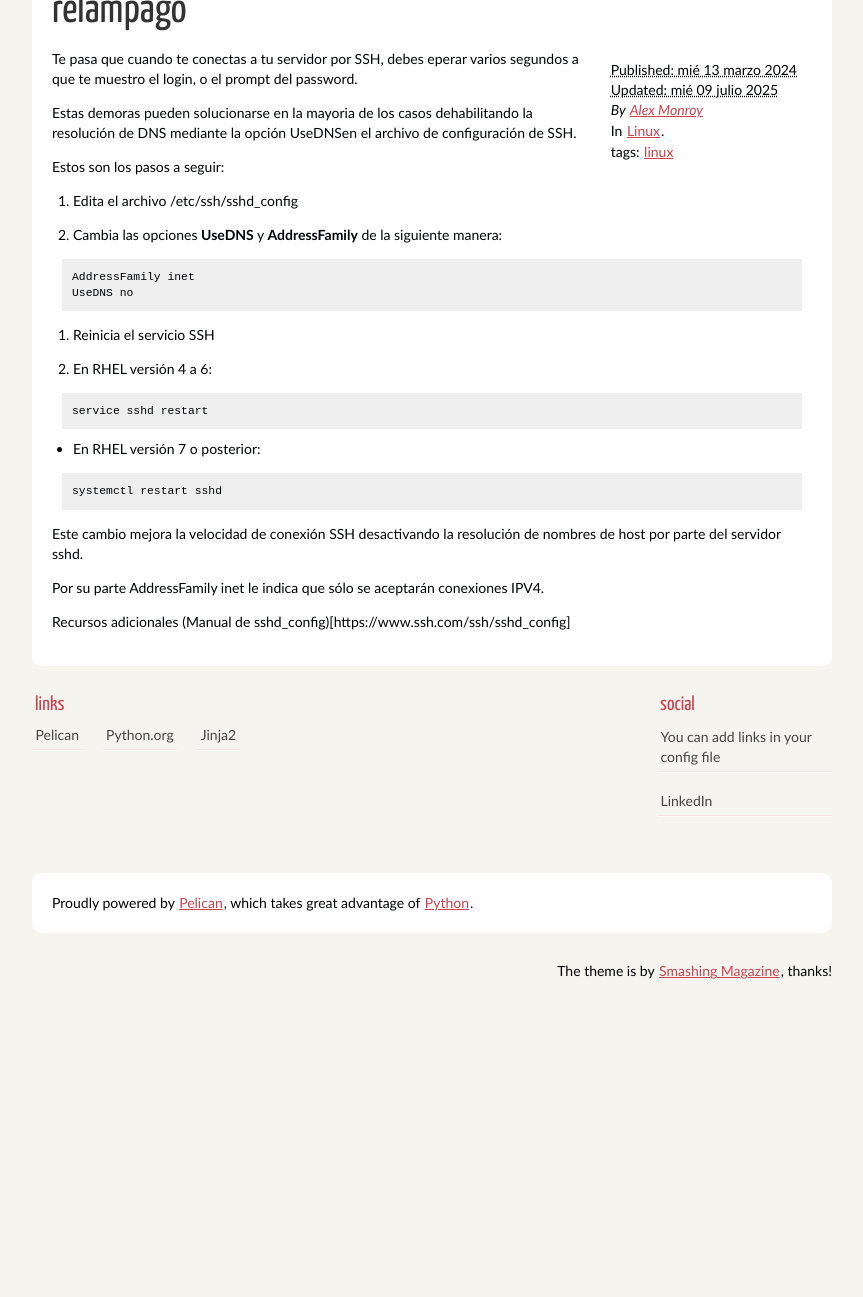
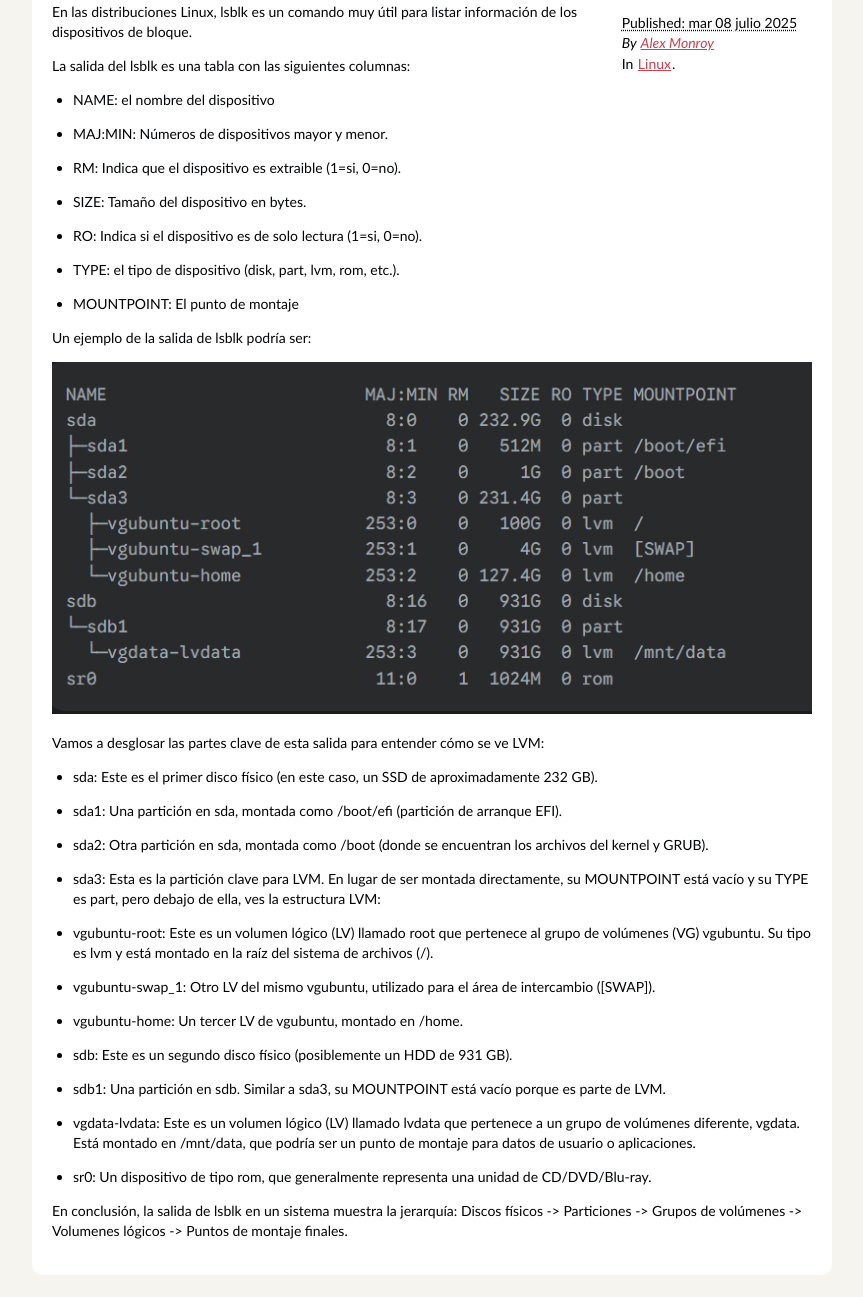
Before and after one commit to xmonroya/xmonroy.github.io, a plain HTML site: page category/linux.html in a window 1280 px wide. Shown: the part 226-1523 px from the top of the page, without its empty margins (208-1071 px from the left). Before the commit the page ends 1249 px from the top, so only its background shows below. Drawn offline with Linux system fonts and the light colour scheme; a web font is replaced by a local one.

Commit message:
Update documentation

```diff
--- a/category/linux.html
+++ b/category/linux.html
@@ -12,7 +12,6 @@
                 <header id="banner" class="body">
                         <h1><a href="https://xmonroya.github.io/">sferoblog</a></h1>
                         <nav><ul>
-                                                <li><a href="https://xmonroya.github.io/category/comandos-linux.html">Comandos Linux</a></li>
                                                 <li class="active"><a href="https://xmonroya.github.io/category/linux.html">Linux</a></li>
                                                 <li><a href="https://xmonroya.github.io/category/lvm.html">LVM</a></li>
                         </ul></nav>
@@ -20,7 +19,80 @@
 
                 <aside id="featured" class="body">
                     <article>
-                        <h1 class="entry-title"><a href="https://xmonroya.github.io/login-en-ssh-sin-retardo-descubre-el-secreto-para-accesos-relampago.html">Login en SSH sin retardo: Descubre el secreto para accesos relámpago</a></h1>
+                        <h1 class="entry-title"><a href="https://xmonroya.github.io/comando-lsblk.html">Comando lsblk</a></h1>
+<footer class="post-info">
+        <abbr class="published" title="2025-07-08T10:00:00-04:00">
+                Published: mar 08 julio 2025
+        </abbr>
+
+                <address class="vcard author">
+                        By                                 <a class="url fn" href="https://xmonroya.github.io/author/alex-monroy.html">Alex Monroy</a>
+                </address>
+        <p>In <a href="https://xmonroya.github.io/category/linux.html">Linux</a>.</p>
+
+</footer><!-- /.post-info --><p>En las distribuciones Linux, lsblk es un comando muy útil para listar información de los dispositivos de bloque. </p>
+<p>La salida del lsblk es una tabla con las siguientes columnas:</p>
+<ul>
+<li>NAME: el nombre del dispositivo</li>
+<li>MAJ:MIN: Números de dispositivos mayor y menor.</li>
+<li>RM: Indica que el dispositivo es extraible (1=si, 0=no).</li>
+<li>SIZE: Tamaño del dispositivo en bytes.</li>
+<li>RO: Indica si el dispositivo es de solo lectura (1=si, 0=no).</li>
+<li>TYPE: el tipo de dispositivo (disk, part, lvm, rom, etc.).</li>
+<li>MOUNTPOINT: El punto de montaje </li>
+</ul>
+<p>Un ejemplo de la salida de lsblk podría ser:</p>
+<p><img alt="Ejemplo lsblk" src="/images/lsblk_ejemplo.png"></p>
+<p>Vamos a desglosar las partes clave de esta salida para entender cómo se ve LVM:</p>
+<ul>
+<li>
+<p>sda: Este es el primer disco físico (en este caso, un SSD de aproximadamente 232 GB).</p>
+</li>
+<li>
+<p>sda1: Una partición en sda, montada como /boot/efi (partición de arranque EFI).</p>
+</li>
+<li>
+<p>sda2: Otra partición en sda, montada como /boot (donde se encuentran los archivos del kernel y GRUB).</p>
+</li>
+<li>
+<p>sda3: Esta es la partición clave para LVM. En lugar de ser montada directamente, su MOUNTPOINT está vacío y su TYPE es part, pero debajo de ella, ves la estructura LVM:</p>
+</li>
+<li>
+<p>vgubuntu-root: Este es un volumen lógico (LV) llamado root que pertenece al grupo de volúmenes (VG) vgubuntu. Su tipo es lvm y está montado en la raíz del sistema de archivos (/).</p>
+</li>
+<li>
+<p>vgubuntu-swap_1: Otro LV del mismo vgubuntu, utilizado para el área de intercambio ([SWAP]).</p>
+</li>
+<li>
+<p>vgubuntu-home: Un tercer LV de vgubuntu, montado en /home.</p>
+</li>
+<li>
+<p>sdb: Este es un segundo disco físico (posiblemente un HDD de 931 GB).</p>
+</li>
+<li>
+<p>sdb1: Una partición en sdb. Similar a sda3, su MOUNTPOINT está vacío porque es parte de LVM.</p>
+</li>
+<li>
+<p>vgdata-lvdata: Este es un volumen lógico (LV) llamado lvdata que pertenece a un grupo de volúmenes diferente, vgdata. Está montado en /mnt/data, que podría ser un punto de montaje para datos de usuario o aplicaciones.</p>
+</li>
+<li>
+<p>sr0: Un dispositivo de tipo rom, que generalmente representa una unidad de CD/DVD/Blu-ray.</p>
+</li>
+</ul>
+<p>En conclusión, la salida de lsblk en un sistema muestra la jerarquía: Discos físicos -&gt; Particiones -&gt; Grupos de volúmenes -&gt; Volumenes lógicos -&gt; Puntos de montaje finales.</p>                    </article>
+                </aside><!-- /#featured -->
+                    <section id="content" class="body">
+                        <h1>Other articles</h1>
+                        <hr />
+                        <ol id="posts-list" class="hfeed">
+
+                <li><article class="hentry">
+                    <header>
+                        <h1><a href="https://xmonroya.github.io/login-en-ssh-sin-retardo-descubre-el-secreto-para-accesos-relampago.html" rel="bookmark"
+                               title="Permalink to Login en SSH sin retardo: Descubre el secreto para accesos relámpago">Login en SSH sin retardo: Descubre el secreto para accesos relámpago</a></h1>
+                    </header>
+
+                    <div class="entry-content">
 <footer class="post-info">
         <abbr class="published" title="2024-03-13T10:00:00-03:00">
                 Published: mié 13 marzo 2024
@@ -35,39 +107,12 @@
                 </address>
         <p>In <a href="https://xmonroya.github.io/category/linux.html">Linux</a>.</p>
 <p>tags: <a href="https://xmonroya.github.io/tag/linux.html">linux</a> </p>
-</footer><!-- /.post-info --><p>Te pasa que cuando te conectas a tu servidor por SSH, debes eperar varios segundos a que te muestro el login, o el prompt del password.</p>
-<p>Estas demoras pueden solucionarse en la mayoria de los casos dehabilitando la resolución de DNS mediante la opción UseDNSen el archivo de configuración de SSH.</p>
-<p>Estos son los pasos a seguir:</p>
-<ol>
-<li>Edita el archivo /etc/ssh/sshd_config</li>
-<li>Cambia las opciones <strong>UseDNS</strong> y <strong>AddressFamily</strong> de la siguiente manera:</li>
-</ol>
-<div class="highlight"><pre><span></span><code>AddressFamily<span class="w"> </span>inet
-UseDNS<span class="w"> </span>no
-</code></pre></div>
-
-<ol>
-<li>
-<p>Reinicia el servicio SSH</p>
-</li>
-<li>
-<p>En RHEL versión 4 a 6:</p>
-</li>
-</ol>
-<div class="highlight"><pre><span></span><code>service<span class="w"> </span>sshd<span class="w"> </span>restart
-</code></pre></div>
-
-<ul>
-<li>En RHEL versión 7 o posterior:</li>
-</ul>
-<div class="highlight"><pre><span></span><code>systemctl<span class="w"> </span>restart<span class="w"> </span>sshd
-</code></pre></div>
-
-<p>Este cambio mejora la velocidad de conexión SSH desactivando la resolución de nombres de host por parte del servidor sshd.</p>
-<p>Por su parte AddressFamily inet le indica que sólo se aceptarán conexiones IPV4.</p>
-<p>Recursos adicionales
-(Manual de sshd_config)[https://www.ssh.com/ssh/sshd_config]</p>                    </article>
-                </aside><!-- /#featured -->
+</footer><!-- /.post-info -->                        <p>Una forma de acelerar el tiempo en que se establece una conexión SSH</p>
+                        <a class="readmore" href="https://xmonroya.github.io/login-en-ssh-sin-retardo-descubre-el-secreto-para-accesos-relampago.html">read more</a>
+                    </div><!-- /.entry-content -->
+                </article></li>
+                    </ol><!-- /#posts-list -->
+                    </section><!-- /#content -->
                 <section id="extras" class="body">
                                 <div class="blogroll">
                                         <h2>links</h2>
```
Also changed, not shown: archives.html (+0 -1 lines), author/alex-monroy.html (+1 -2 lines), authors.html (+0 -1 lines), categories.html (+1 -3 lines), category/lvm.html (+0 -1 lines), comando-lsblk.html (+2 -3 lines), creacion-de-un-volumen-group-vg.html (+0 -1 lines), index.html (+1 -2 lines), logical-volume-management-lvm.html (+0 -1 lines), login-en-ssh-sin-retardo-descubre-el-secreto-para-accesos-relampago.html (+0 -1 lines), tag/linux.html (+0 -1 lines), tag/lvm.html (+0 -1 lines), tags.html (+0 -1 lines).
